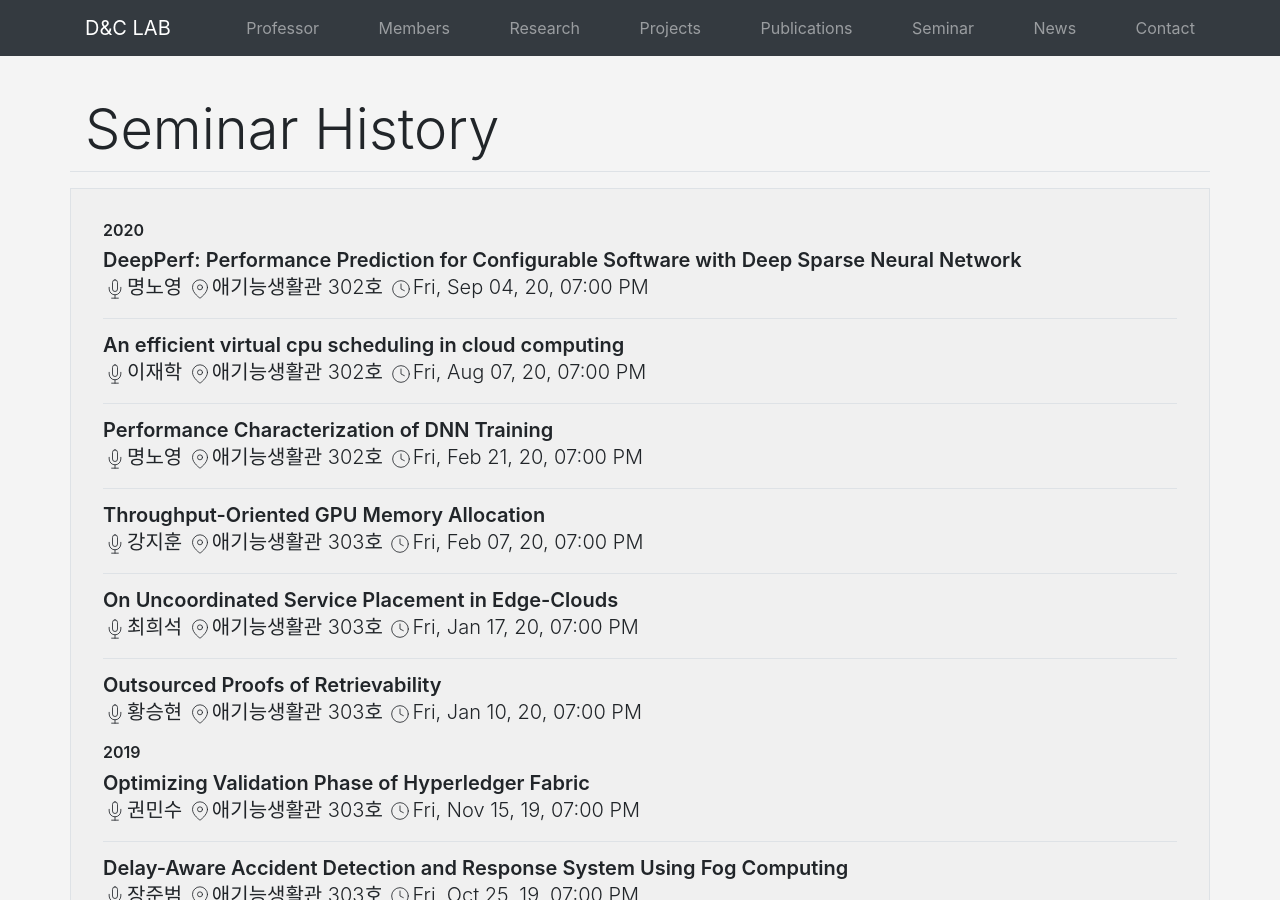
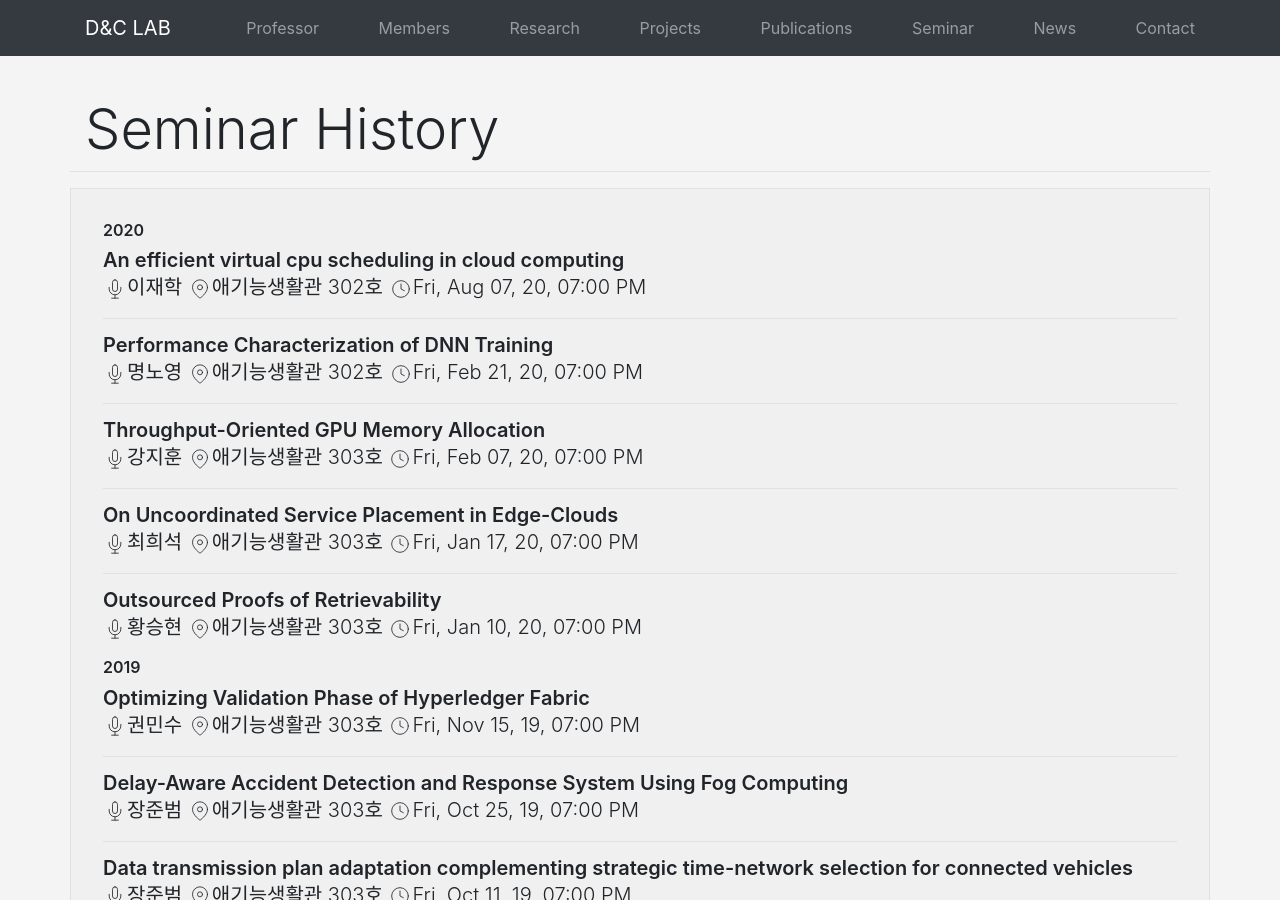
Before and after one commit to KU-Cloud/ku-cloud.github.io, a Jekyll site: the page built from seminar history.html, in a window 1280 px wide and 900 px high. Built offline with Jekyll 4.4.1, drawn with Linux system fonts in a browser that asks for light colours.

Commit message:
update seminars

```diff
--- a/_data/seminars.yaml
+++ b/_data/seminars.yaml
@@ -643,7 +643,3 @@
   date: 2020-08-07T19:00:00.000+0900
   speacker: 이재학
   location: 애기능생활관 302호
-- title: 'DeepPerf: Performance Prediction for Configurable Software with Deep Sparse Neural Network'
-  date: 2020-09-04T19:00:00.000+0900
-  speacker: 명노영
-  location: 애기능생활관 302호
```
